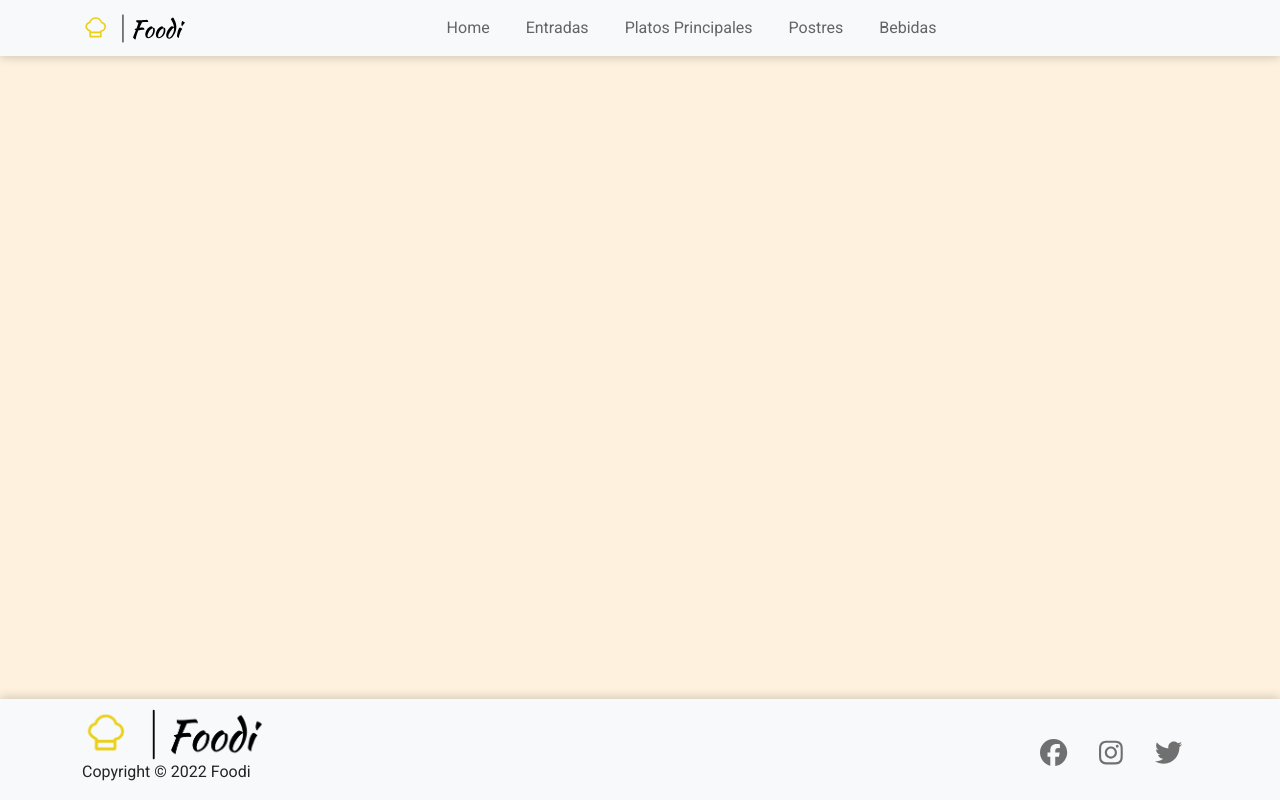
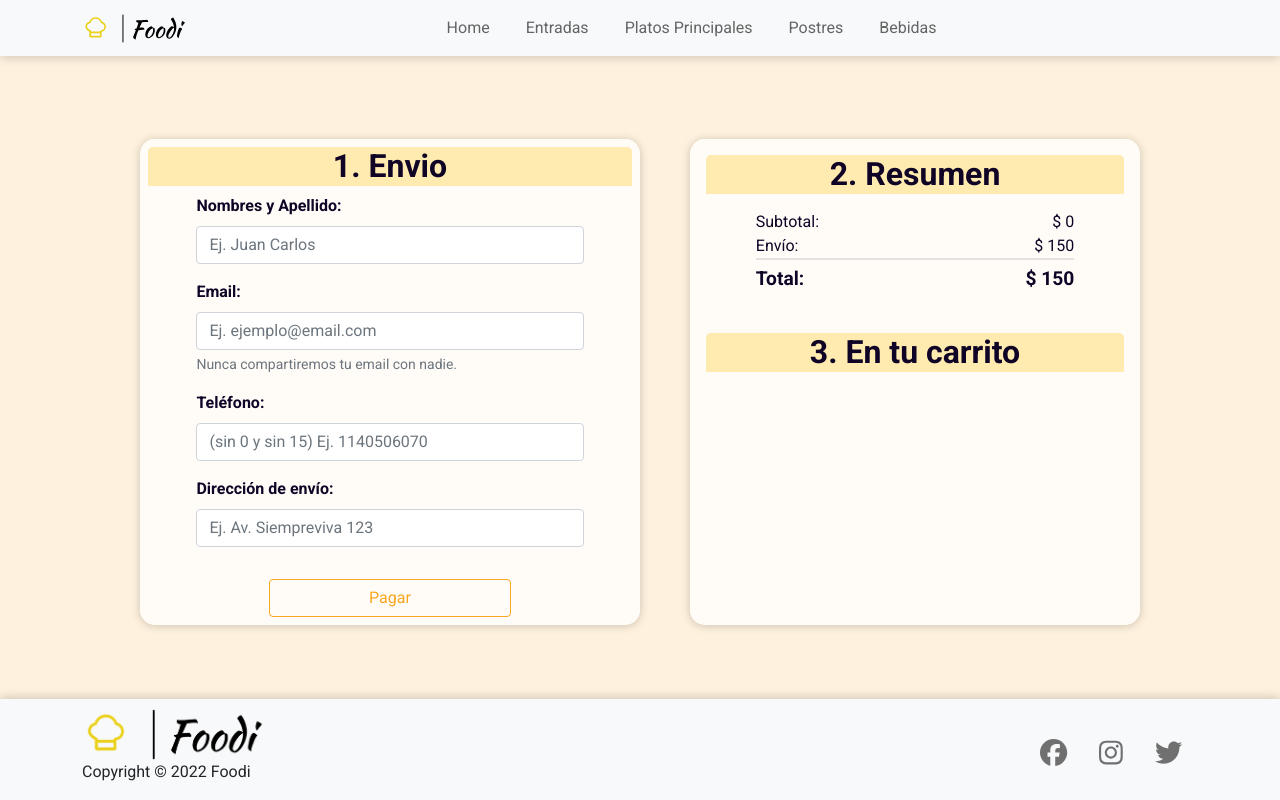
Before and after one commit to psantiagoe/shoppingcart-escobar, a React (Create React App) app: page /checkout in a window 1280 px wide. Built offline with nearby package versions, Linux system fonts and the light colour scheme.

Commit message:
Desafío: Item Collection II

```diff
--- a/src/components/Carrito.js
+++ b/src/components/Carrito.js
@@ -65,9 +65,11 @@ const Carrito = () => {
 						</tbody>
 					</Table>
 					<div className="carrito-btns">
-						<Button variant="outline-primary" className="m-2">
-							Finalizar compra
-						</Button>
+						<NavLink to="/checkout">
+							<Button variant="outline-primary" className="m-2" carrito={carrito}>
+								Paga tu carrito
+							</Button>
+						</NavLink>
 					</div>
 				</Container>
 			)}
--- /dev/null
+++ b/src/components/CheckoutContainer.js
@@ -0,0 +1,89 @@
+import React, { useContext } from "react";
+import { Form, Button, Container } from "react-bootstrap";
+import CheckoutList from "./CheckoutList";
+import { contexto } from "../context/CartContext";
+import { useNavigate } from "react-router-dom";
+
+const Checkout = () => {
+	const resultado = useContext(contexto);
+	const { carrito, total, enviarCarrito, pedidoId } = resultado;
+
+	const navigate = useNavigate();
+
+	const precioEnvio = 150;
+	const newTotal = total + precioEnvio;
+
+	const handleSubmit = (e) => {
+		e.preventDefault();
+		const nombre = e.target.form.formNombre.value;
+		const email = e.target.form.formEmail.value;
+		const telefono = e.target.form.formTelefono.value;
+		const direccion = e.target.form.formDireccion.value;
+
+		enviarCarrito(nombre, email, telefono, direccion, newTotal);
+
+		navigate("/Thanks");
+	};
+
+	return (
+		<Container className="d-flex checkout-container">
+			<Form className="envio-form p-2">
+				<h3 className="titulo">1. Envio</h3>
+				<Form.Group className="mb-3" controlId="formNombre">
+					<Form.Label>Nombres y Apellido:</Form.Label>
+					<Form.Control type="text" placeholder="Ej. Juan Carlos" />
+				</Form.Group>
+
+				<Form.Group className="mb-3" controlId="formEmail">
+					<Form.Label>Email:</Form.Label>
+					<Form.Control type="email" placeholder="Ej. ejemplo@email.com" />
+					<Form.Text className="text-muted">Nunca compartiremos tu email con nadie.</Form.Text>
+				</Form.Group>
+
+				<Form.Group className="mb-3" controlId="formTelefono">
+					<Form.Label>Teléfono:</Form.Label>
+					<Form.Control type="text" placeholder="(sin 0 y sin 15) Ej. 1140506070" />
+				</Form.Group>
+
+				<Form.Group className="mb-3" controlId="formDireccion">
+					<Form.Label>Dirección de envío:</Form.Label>
+					<Form.Control type="text" placeholder="Ej. Av. Siempreviva 123" />
+				</Form.Group>
+
+				<Button variant="outline-primary" type="submit" className="mt-3" onClick={handleSubmit}>
+					Pagar
+				</Button>
+			</Form>
+
+			<div className="d-flex flex-column align-items-center p-2 summary-checkout">
+				<div className="w-100 p-2">
+					<h3 className="titulo">2. Resumen</h3>
+					<div className="d-flex flex-column align-items-start p-2 total-container">
+						<div className="d-flex justify-content-between w-100">
+							<span>Subtotal:</span>
+							<span className="align-self-end">$ {total}</span>
+						</div>
+						<div className="d-flex justify-content-between w-100">
+							<span>Envío:</span>
+							<span>$ {precioEnvio}</span>
+						</div>
+						<div className="divider"></div>
+						<div className="d-flex justify-content-between w-100 total">
+							<span>Total:</span>
+							<span>$ {newTotal}</span>
+						</div>
+					</div>
+				</div>
+
+				<div className="w-100 p-2 mt-3">
+					<h3 className="titulo">3. En tu carrito</h3>
+					<div className="d-flex flex-column align-items-center overflow-auto p-2 lista-productos">
+						<CheckoutList carrito={carrito} />
+					</div>
+				</div>
+			</div>
+		</Container>
+	);
+};
+
+export default Checkout;
--- /dev/null
+++ b/src/components/CheckoutItem.js
@@ -0,0 +1,19 @@
+import React from "react";
+import { Container } from "react-bootstrap";
+
+const CheckoutItem = ({ producto }) => {
+	return (
+		<Container className="d-flex m-auto mb-1 p-1 justify-content-between border checkout-item">
+			<img src={producto.img} />
+			<div className="w-75 text-start item-text">
+				<strong>{producto.nombre}</strong>
+				<p className="m-0">
+					<strong>Cantidad:</strong> {producto.cantidad}
+				</p>
+				<p className="m-0">$ {producto.precio}</p>
+			</div>
+		</Container>
+	);
+};
+
+export default CheckoutItem;
--- /dev/null
+++ b/src/components/CheckoutList.js
@@ -0,0 +1,14 @@
+import React from "react";
+import CheckoutItem from "./CheckoutItem";
+
+const CheckoutList = ({ carrito }) => {
+	return (
+		<>
+			{carrito.map((producto) => (
+				<CheckoutItem key={producto.id} producto={producto} />
+			))}
+		</>
+	);
+};
+
+export default CheckoutList;
--- a/src/components/ItemDetailContainer.js
+++ b/src/components/ItemDetailContainer.js
@@ -3,7 +3,7 @@ import { useParams } from "react-router-dom";
 import ItemDetail from "./ItemDetail";
 import { toast } from "react-toastify";
 import { db } from "../database/firebase";
-import { getDoc, collection, doc } from "firebase/firestore";
+import { getDoc, doc } from "firebase/firestore";
 
 const ItemDetailContainer = () => {
 	const [loading, setLoading] = useState(true);
--- a/src/components/ItemListContainer.js
+++ b/src/components/ItemListContainer.js
@@ -5,7 +5,7 @@ import ItemList from "./ItemList";
 import { db } from "../database/firebase";
 import { getDocs, collection, query, where } from "firebase/firestore";
 
-const ItemListContainer = (props) => {
+const ItemListContainer = () => {
 	const [loading, setLoading] = useState(true);
 	const [productos, setProductos] = useState([]);
 	const [sinProductos, setSinProductos] = useState(false);
--- a/src/components/Main.js
+++ b/src/components/Main.js
@@ -3,6 +3,8 @@ import { Route, Routes } from "react-router-dom";
 import ItemListContainer from "./ItemListContainer";
 import ItemDetailContainer from "./ItemDetailContainer";
 import Carrito from "./Carrito";
+import CheckoutContainer from "./CheckoutContainer";
+import Thanks from "./Thanks";
 
 const Main = () => {
 	return (
@@ -12,6 +14,8 @@ const Main = () => {
 				<Route path="/categoria/:idCategoria" element={<ItemListContainer />} />
 				<Route path="/producto/:idProducto" element={<ItemDetailContainer />} />
 				<Route path="/carrito" element={<Carrito />} />
+				<Route path="/checkout" element={<CheckoutContainer />}></Route>\
+				<Route path="/Thanks" element={<Thanks />} />
 			</Routes>
 		</main>
 	);
--- /dev/null
+++ b/src/components/Thanks.js
@@ -0,0 +1,46 @@
+import React, { useContext, useEffect } from "react";
+import { Container, Row, Col, Button, Spinner } from "react-bootstrap";
+import { NavLink } from "react-router-dom";
+import { contexto } from "../context/CartContext";
+
+const Thanks = () => {
+	const resultado = useContext(contexto);
+	const { pedidoId } = resultado;
+
+	return (
+		<>
+			{!pedidoId && <Spinner animation="border" variant="warning" />}
+			{pedidoId && (
+				<Container>
+					<Row>
+						<Col>
+							<h1>
+								Tu compra se ha realizado con éxito.
+								<br />
+								¡Muchas gracias!
+							</h1>
+						</Col>
+					</Row>
+					<Row>
+						<Col>
+							<p>
+								Tu ID de pedido es: <strong>{pedidoId}</strong>{" "}
+							</p>
+						</Col>
+					</Row>
+					<Row>
+						<Col>
+							<NavLink to="/">
+								<Button variant="outline-primary" className="m-4">
+									Volver al inicio
+								</Button>
+							</NavLink>
+						</Col>
+					</Row>
+				</Container>
+			)}
+		</>
+	);
+};
+
+export default Thanks;
--- a/src/context/CartContext.js
+++ b/src/context/CartContext.js
@@ -1,4 +1,7 @@
 import { createContext, useEffect, useState } from "react";
+import { db } from "../database/firebase";
+import { collection, addDoc } from "firebase/firestore";
+import { toast } from "react-toastify";
 
 export const contexto = createContext();
 const { Provider } = contexto;
@@ -7,6 +10,7 @@ const CartProvider = ({ children }) => {
 	const [carrito, setCarrito] = useState([]);
 	const [total, setTotal] = useState(0);
 	const [cantidad, setCantidad] = useState(0);
+	const [pedidoId, setPedidoId] = useState("");
 
 	const borrarItem = (id) => {
 		let filteredItems = [...carrito];
@@ -59,12 +63,51 @@ const CartProvider = ({ children }) => {
 		});
 	};
 
-	useEffect(() => {
+	const calcularTotal = () => {
 		const nuevoTotal = carrito.reduce((acc, act) => acc + act.precio * act.cantidad, 0);
 		setTotal(nuevoTotal);
+	};
 
+	const calcularCantidad = () => {
 		const nuevaCantidad = carrito.reduce((acc, act) => acc + act.cantidad, 0);
 		setCantidad(nuevaCantidad);
+	};
+
+	const enviarCarrito = (nombre, email, telefono, direccion, newTotal) => {
+		const carritosCollection = collection(db, "carritos");
+
+		const carritoData = {
+			productos: carrito.map((el) => {
+				return {
+					id: el.id,
+					nombre: el.nombre,
+					cantidad: el.cantidad,
+					precio: el.precio,
+				};
+			}),
+			nombre: nombre,
+			email: email,
+			telefono: telefono,
+			direccion: direccion,
+			total: newTotal,
+			fecha: new Date(),
+		};
+
+		addDoc(carritosCollection, carritoData)
+			.then((docRef) => {
+				setPedidoId(docRef.id);
+				toast.success("Se ha logrado enviar el carrito correctamente. Su ID de compra es: " + pedidoId);
+			})
+			.catch(() => {
+				toast.error("Error al enviar su carrito.");
+			});
+
+		limpiarCarrito();
+	};
+
+	useEffect(() => {
+		calcularTotal();
+		calcularCantidad();
 	}, [carrito]);
 
 	const contextValue = {
@@ -74,6 +117,8 @@ const CartProvider = ({ children }) => {
 		agregarItem: agregarItem,
 		limpiarCarrito: limpiarCarrito,
 		cantidad: cantidad,
+		enviarCarrito: enviarCarrito,
+		pedidoId: pedidoId,
 	};
 
 	return <Provider value={contextValue}>{children}</Provider>;
--- a/src/styles/styles.scss
+++ b/src/styles/styles.scss
@@ -39,6 +39,7 @@ body {
 }
 
 .divider {
+	width: 100%;
 	border: 1px solid rgba($color: $primaryColor, $alpha: 0.1);
 	margin-bottom: 5px;
 }
@@ -66,7 +67,7 @@ header {
 					padding: 5px;
 					margin: 0 10px;
 					text-decoration: none;
-					color: rgba($color: black, $alpha: 0.6);
+					color: rgba($color: #000000, $alpha: 0.6);
 					border: 3px solid rgba($color: #000000, $alpha: 0);
 					transition: 0.3s;
 
@@ -136,7 +137,7 @@ main {
 		padding: 1rem 3rem;
 		box-shadow: $shadowDown;
 		display: grid;
-		background-color: rgba($color: white, $alpha: 0.7);
+		background-color: rgba($color: #fff, $alpha: 0.7);
 		border-radius: 15px;
 		row-gap: 1rem;
 		column-gap: 1rem;
@@ -176,7 +177,7 @@ main {
 					margin-bottom: 10px;
 					justify-content: center;
 					border-radius: 5px;
-					border: 1px solid rgba($color: black, $alpha: 0.1);
+					border: 1px solid rgba($color: #000000, $alpha: 0.1);
 				}
 
 				.col-auto {
@@ -231,6 +232,79 @@ main {
 			justify-content: flex-end;
 		}
 	}
+
+	.checkout-container {
+		justify-content: space-between;
+
+		.titulo {
+			font-size: 2rem;
+			font-weight: bold;
+			background-color: rgba($color: #ffc107, $alpha: 0.3);
+			border-top-left-radius: 5px;
+			border-top-right-radius: 5px;
+		}
+
+		.envio-form {
+			width: 50%;
+			background-color: rgba($color: white, $alpha: 0.8);
+			border-radius: 15px;
+			box-shadow: $shadowDown;
+
+			div {
+				width: 80%;
+				margin: auto;
+
+				small {
+					display: block;
+					text-align: left;
+				}
+
+				label {
+					@extend small;
+					font-weight: bold;
+				}
+			}
+
+			.btn {
+				width: 50%;
+			}
+		}
+
+		.summary-checkout {
+			width: 45%;
+			display: flex;
+			align-items: flex-start;
+			background-color: rgba($color: white, $alpha: 0.8);
+			border-radius: 15px;
+			box-shadow: $shadowDown;
+
+			.total-container {
+				width: 80%;
+				margin: auto;
+
+				.total {
+					font-weight: bold;
+					font-size: 1.2rem;
+				}
+			}
+
+			.lista-productos {
+				max-height: 52vh;
+
+				.checkout-item {
+					border-radius: 3px;
+
+					img {
+						width: 100px;
+					}
+
+					.item-text {
+						margin-left: 10px;
+					}
+				}
+			}
+		}
+	}
 }
 
 // Footer
```
